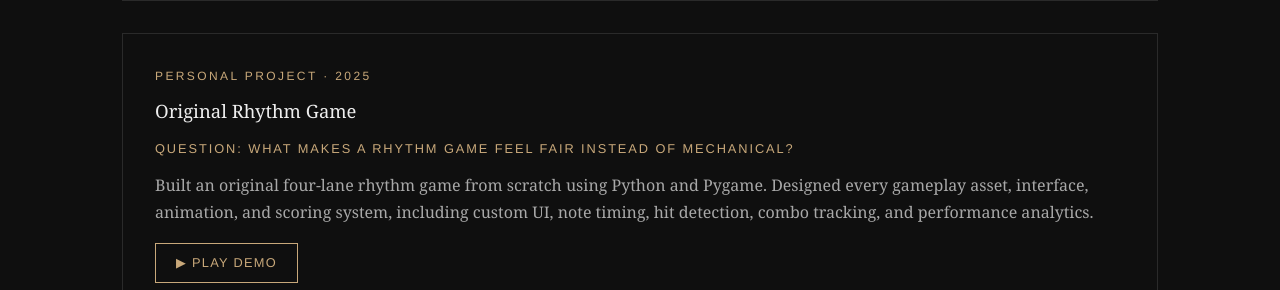
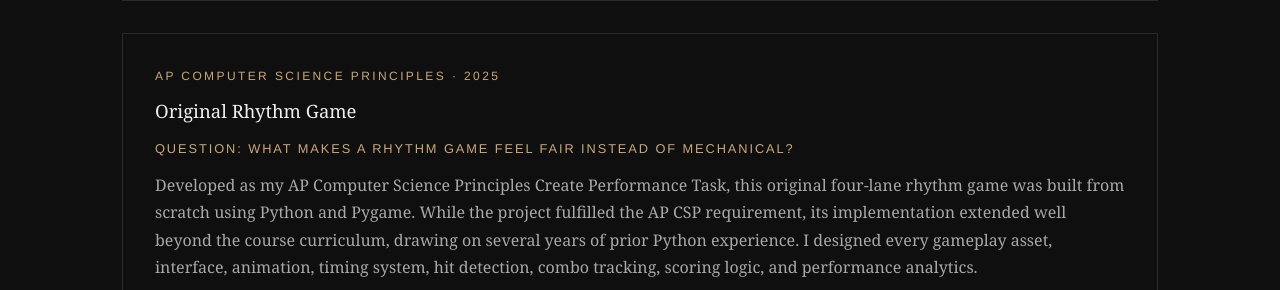
Before and after one commit to mayalian/mayalian.github.io, a plain HTML site: page index.html in a window 1280 px wide. Shown: the part 3375-3665 px from the top of the page. Drawn offline with Linux system fonts and the light colour scheme.

Commit message:
Add files via upload

```diff
--- a/index.html
+++ b/index.html
@@ -287,10 +287,10 @@ footer{text-align:center;padding:3rem 2rem;color:var(--muted);font-size:.85rem;b
 </div>
 </div>
 <div class="eng-item" style="grid-column:1/-1">
-<div class="eng-org">Personal Project · 2025</div>
+<div class="eng-org">AP Computer Science Principles · 2025</div>
 <div class="eng-title">Original Rhythm Game</div>
 <div style="font-size:.8rem;letter-spacing:.15em;text-transform:uppercase;color:var(--accent);margin-bottom:.75rem;font-family:'Helvetica Neue',sans-serif;">Question: What makes a rhythm game feel fair instead of mechanical?</div>
-<div class="eng-desc">Built an original four-lane rhythm game from scratch using Python and Pygame. Designed every gameplay asset, interface, animation, and scoring system, including custom UI, note timing, hit detection, combo tracking, and performance analytics.</div>
+<div class="eng-desc">Developed as my AP Computer Science Principles Create Performance Task, this original four-lane rhythm game was built from scratch using Python and Pygame. While the project fulfilled the AP CSP requirement, its implementation extended well beyond the course curriculum, drawing on several years of prior Python experience. I designed every gameplay asset, interface, animation, timing system, hit detection, combo tracking, scoring logic, and performance analytics.</div>
 <div class="rhythm-actions">
 <a class="small-btn" href="#" onclick="openSingleVideo(event,'videos/rthym%20game.mp4','','Original Rhythm Game built in Python using Pygame. The demo includes live gameplay, music, scoring mechanics, and part of the implementation shown at the end.')">▶ Play Demo</a>
 </div>
```
